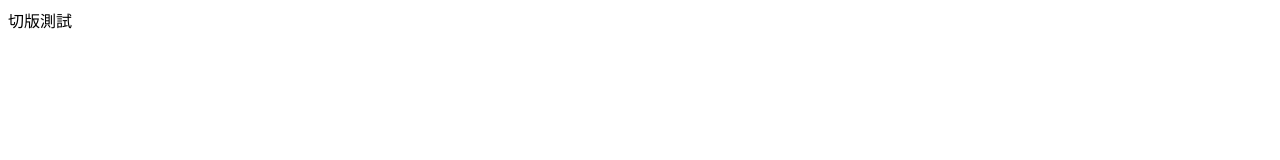
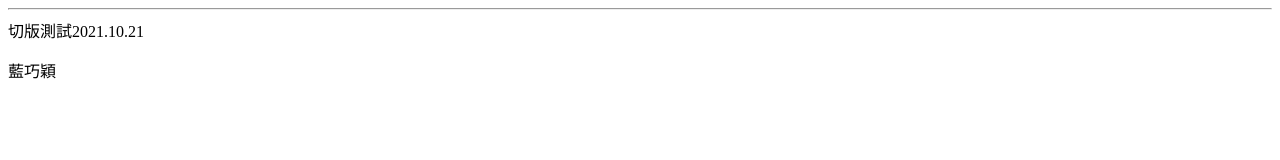
Before and after one commit to ElsaLan2700/KingOne, a plain HTML site: page index.html in a window 1280 px wide. Drawn offline with Linux system fonts and the light colour scheme.

Commit message:
create new project

```diff
--- a/index.html
+++ b/index.html
@@ -7,6 +7,7 @@
     <title>KingOne</title>
   </head>
   <body>
-    切版測試
+    <hr>切版測試2021.10.21</hr>
+    <p>藍巧穎</p>
   </body>
 </html>
```
